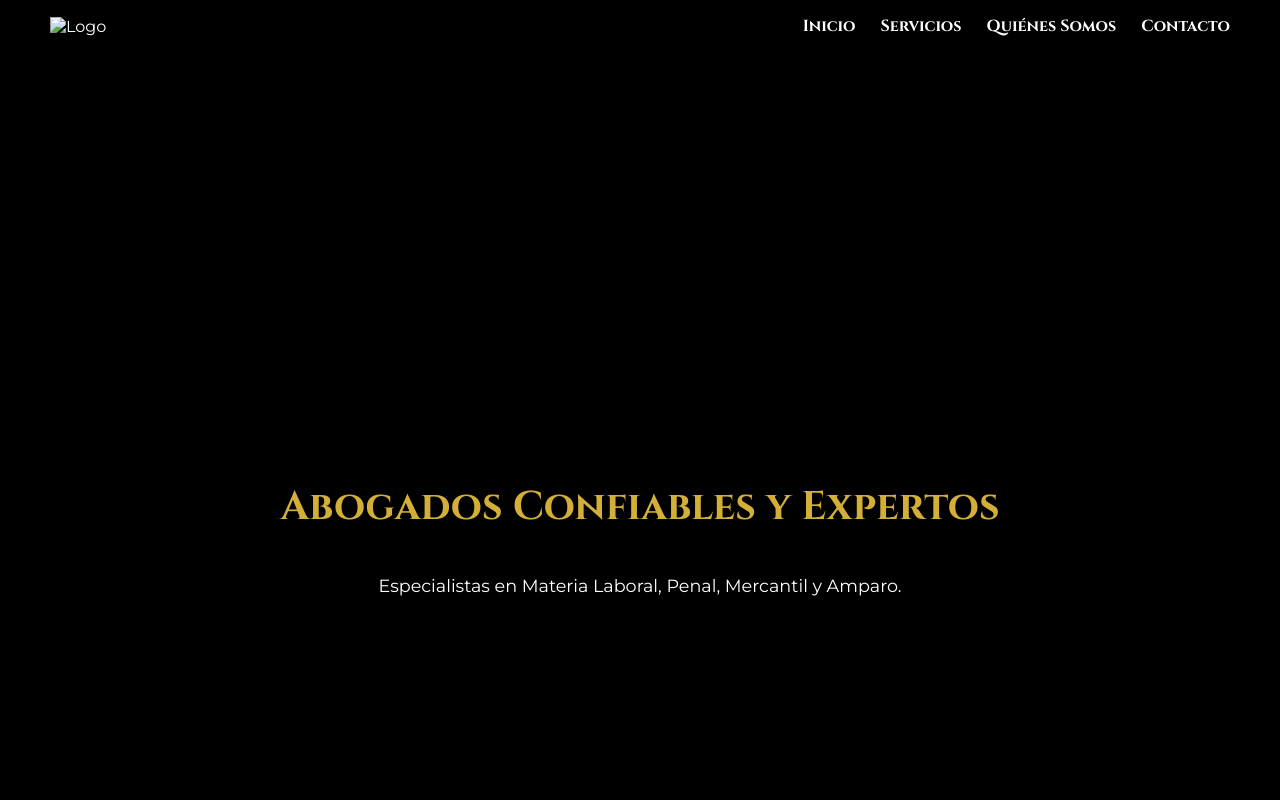
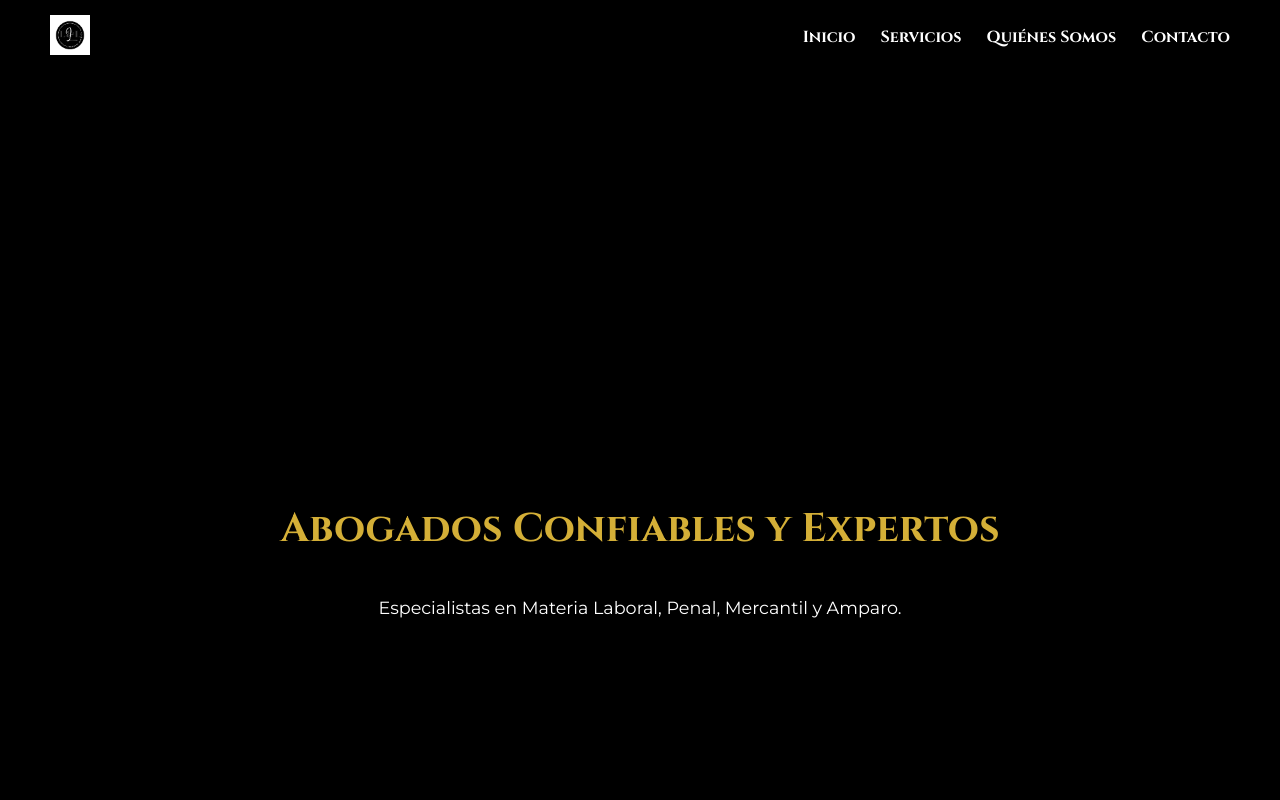
Before and after one commit to hugobanderas/despacho-juridico-web, a plain HTML site: page index.html in a window 1280 px wide. Shown: the top 800 px of the page. Drawn offline with Linux system fonts and the light colour scheme.

Commit message:
Update index.html

```diff
--- a/index.html
+++ b/index.html
@@ -18,7 +18,7 @@
     <main id="main-content" style="display: none;">
         <header id="navbar">
             <div class="logo-nav">
-                <img src="logo.png" alt="Logo">
+                <img src="logo.png.jpeg" alt="Logo">
             </div>
             <nav>
                 <ul>
```
